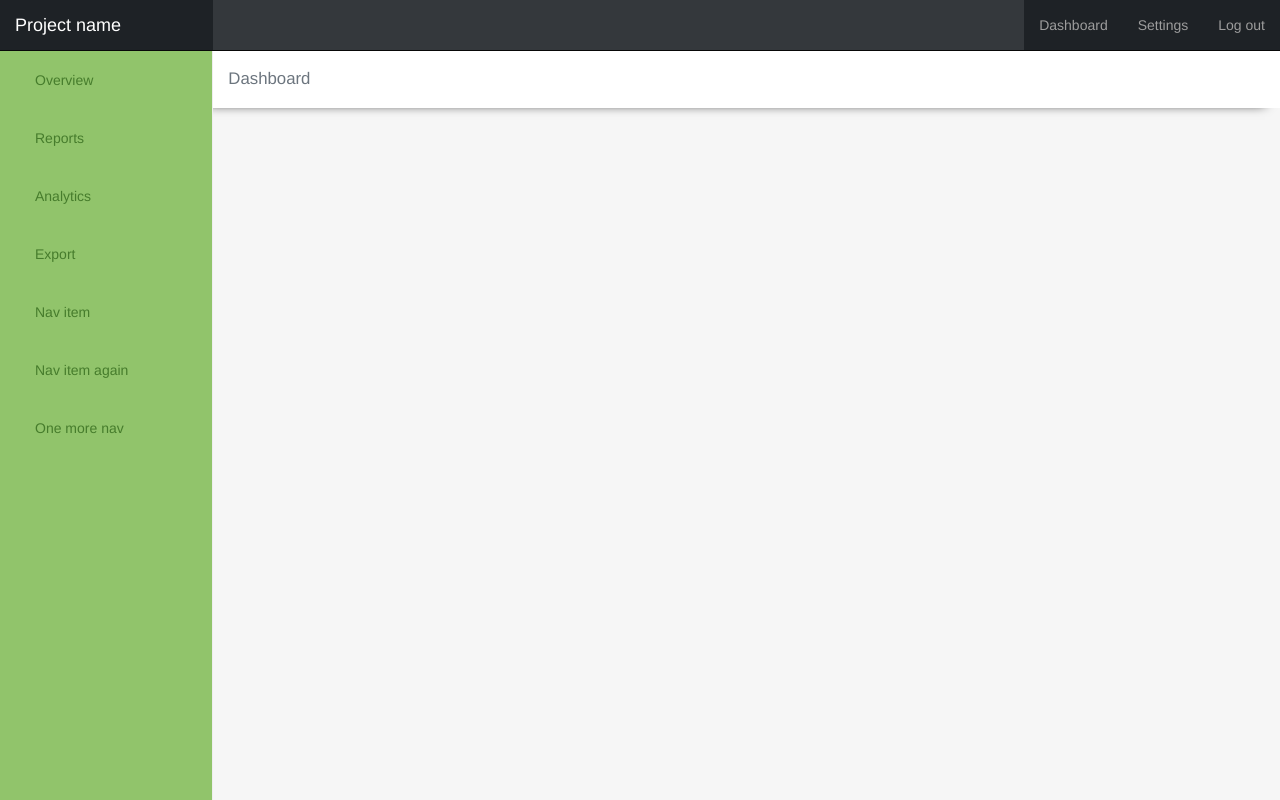
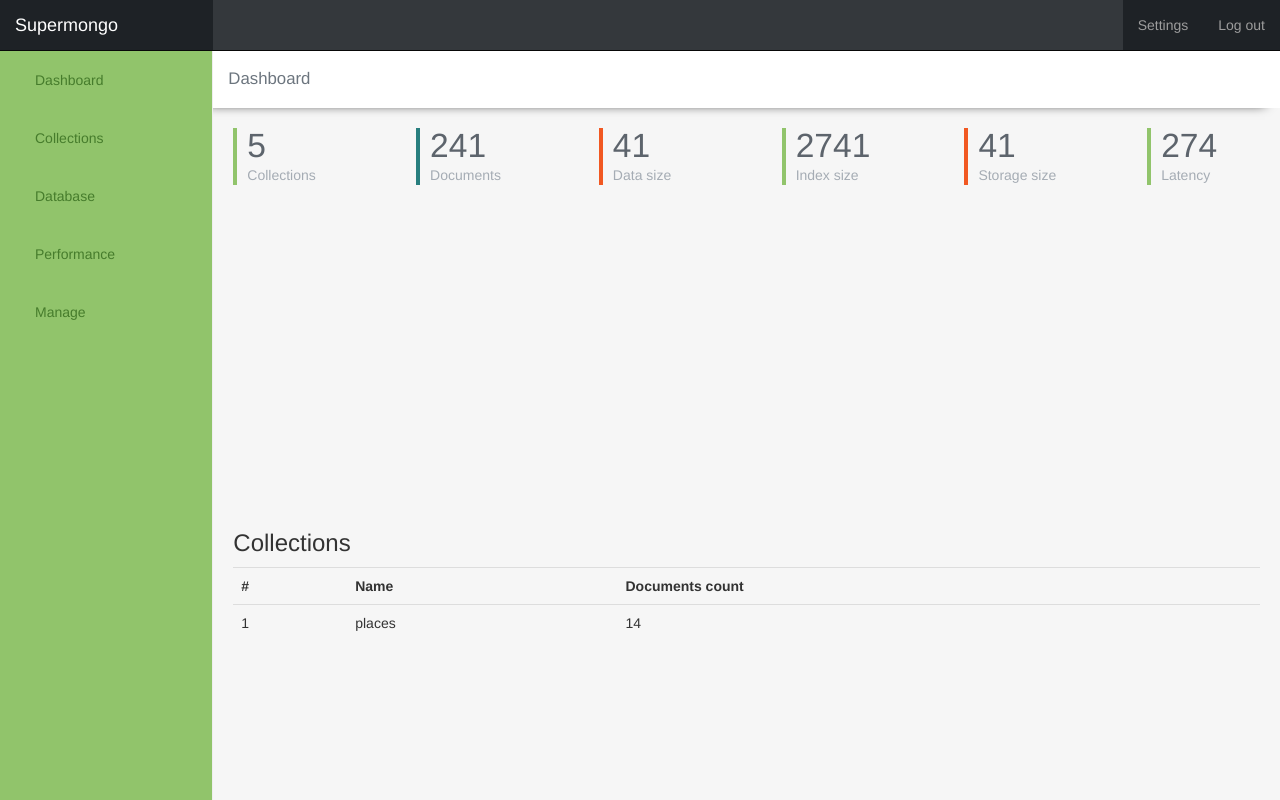
Before and after one commit to apaszke/supermongo, a website: page public/index.html in a window 1280 px wide. Drawn offline with nearby package versions, Linux system fonts and the light colour scheme; some packages are replaced by stand-ins of ours.

Commit message:
Layout development

```diff
--- a/controllers/collection.js
+++ b/controllers/collection.js
@@ -2,7 +2,7 @@
 var router = express.Router();
 
 /**
- * All routes are mounted under /collection/
+ * All routes are mounted under /collection
  */
 
 router.get('/:name', function(req, res) {
--- a/public/css/supermongo.css
+++ b/public/css/supermongo.css
@@ -52,6 +52,43 @@
   background-color: #addd8a;
 }
 
+.top-stats {
+  color: #a5acb4;
+  padding-left: 35px;
+}
+
+.top-stats h3 {
+  font-weight:400;
+  color: #5d646c;
+  font-size: 2.4em;
+  margin-bottom:0px;
+  margin-top: 5px;
+}
+
+.stats-green {
+  padding-left:10px;
+  border-left: 4px solid #91c46b;
+}
+
+.stats-blue {
+  padding-left:10px;
+  border-left: 4px solid #287e7e;
+}
+
+.stats-red {
+  padding-left:10px;
+  border-left: 4px solid #f15822;
+}
+
+.collections-container {
+  padding: 20px;
+}
+
+#oplogChart {
+  width:100%;
+  height:300px;
+}
+
 @media (min-width: 768px) {
   .sidebar {
     position: fixed;
--- a/public/index.html
+++ b/public/index.html
@@ -7,6 +7,7 @@
     <script src="angular-route.min.js"></script>
     <script src="js/controllers.js"></script>
     <script src="js/app.js"></script>
+    <script src="js/d3.min.js"></script>
     <link href="css/bootstrap.min.css" rel="stylesheet" />
     <link href="css/supermongo.css" rel="stylesheet" />
     <!-- HTML5 shim and Respond.js for IE8 support of HTML5 elements and media queries -->
@@ -20,11 +21,10 @@
     <nav class="navbar navbar-inverse navbar-fixed-top" role="navigation">
       <div class="container-fluid no-padding">
         <div class="navbar-header col-sm-3 col-md-2">
-          <a class="navbar-brand" href="#">Project name</a>
+          <a class="navbar-brand" href="#">Supermongo</a>
         </div>
         <div id="navbar" class="navbar-collapse collapse">
           <ul class="nav navbar-nav navbar-right">
-            <li><a href="#">Dashboard</a></li>
             <li><a href="#">Settings</a></li>
             <li><a href="#">Log out</a></li>
           </ul>
@@ -38,15 +38,11 @@
         <!-- SIDEBAR -->
         <div class="col-sm-3 col-md-2 sidebar">
           <ul class="nav nav-sidebar">
-            <li class="active"><a href="#">Overview <span class="sr-only">(current)</span></a></li>
-            <li><a href="#">Reports</a></li>
-            <li><a href="#">Analytics</a></li>
-            <li><a href="#">Export</a></li>
-          </ul>
-          <ul class="nav nav-sidebar">
-            <li><a href="">Nav item</a></li>
-            <li><a href="">Nav item again</a></li>
-            <li><a href="">One more nav</a></li>
+            <li class="active"><a href="#">Dashboard</a></li>
+            <li><a href="#">Collections</a></li>
+            <li><a href="#">Database</a></li>
+            <li><a href="#">Performance</a></li>
+            <li><a href="#">Manage</a></li>
           </ul>
         </div>
         <div class="no-padding col-sm-9 col-sm-offset-3 col-md-10 col-md-offset-2">
--- a/public/partials/dashboard.html
+++ b/public/partials/dashboard.html
@@ -1,3 +1,61 @@
 <div class="content-header col-xs-12">
   <h2>Dashboard</h2>
 </div>
+<div class="row">
+  <div class="col-sm-2 top-stats">
+    <div class="stats-green">
+      <h3>5</h3>
+      Collections
+    </div>
+  </div>
+  <div class="col-sm-2 top-stats">
+    <div class="stats-blue">
+      <h3>241</h3>
+      Documents
+    </div>
+  </div>
+  <div class="col-sm-2 top-stats">
+    <div class="stats-red">
+      <h3>41</h3>
+      Data size
+    </div>
+  </div>
+  <div class="col-sm-2 top-stats">
+    <div class="stats-green">
+      <h3>2741</h3>
+      Index size
+    </div>
+  </div>
+  <div class="col-sm-2 top-stats">
+    <div class="stats-red">
+      <h3>41</h3>
+      Storage size
+    </div>
+  </div>
+  <div class="col-sm-2 top-stats">
+    <div class="stats-green">
+      <h3>274</h3>
+      Latency
+    </div>
+  </div>
+</div>
+<div class="row">
+  <div class="col-sm-6">
+    <svg id="oplogChart"></svg>
+  </div>
+</div>
+<div class="collections-container">
+  <h3>Collections</h3>
+  <table class="table">
+    <tr>
+      <th>#</th>
+      <th>Name</th>
+      <th>Documents count</th>
+    </tr>
+    <tr>
+        <td>1</td>
+        <td>places</td>
+        <td>14</td>
+    </tr>
+  </table>
+</div>
```
